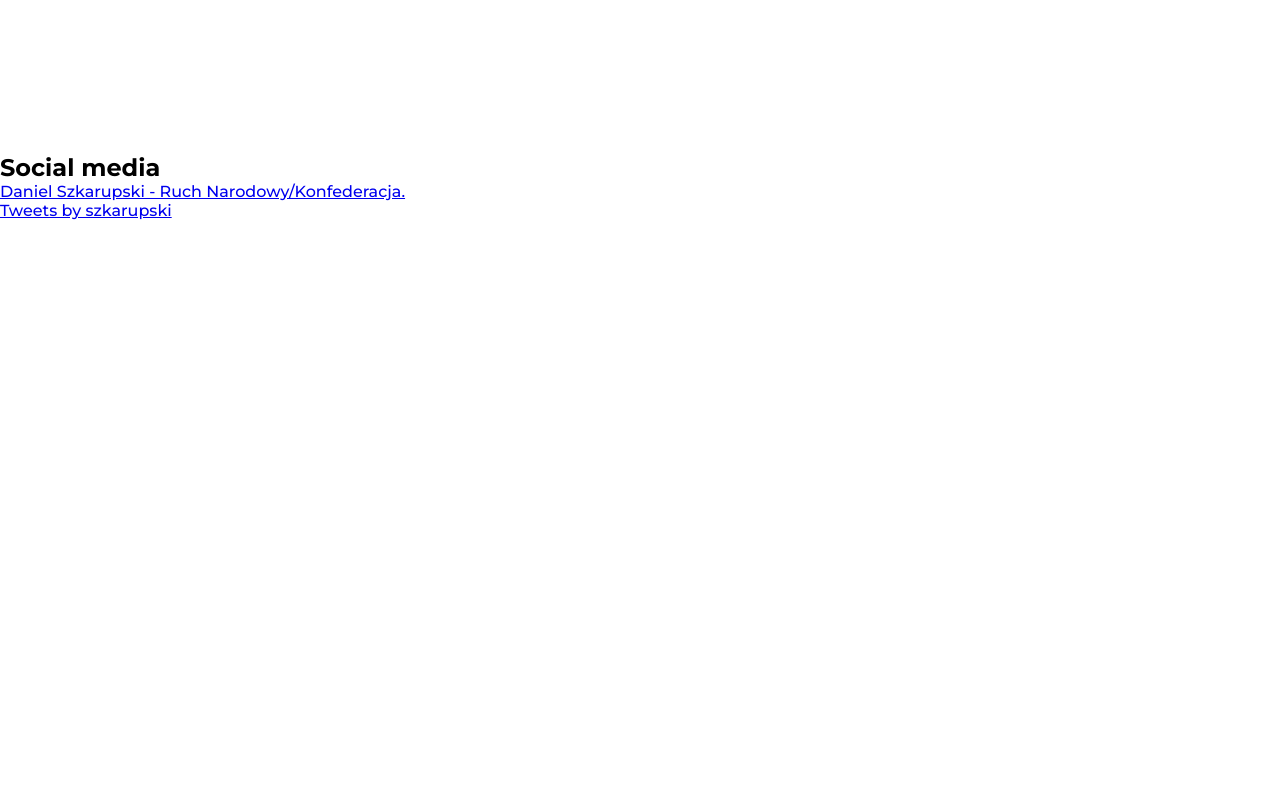
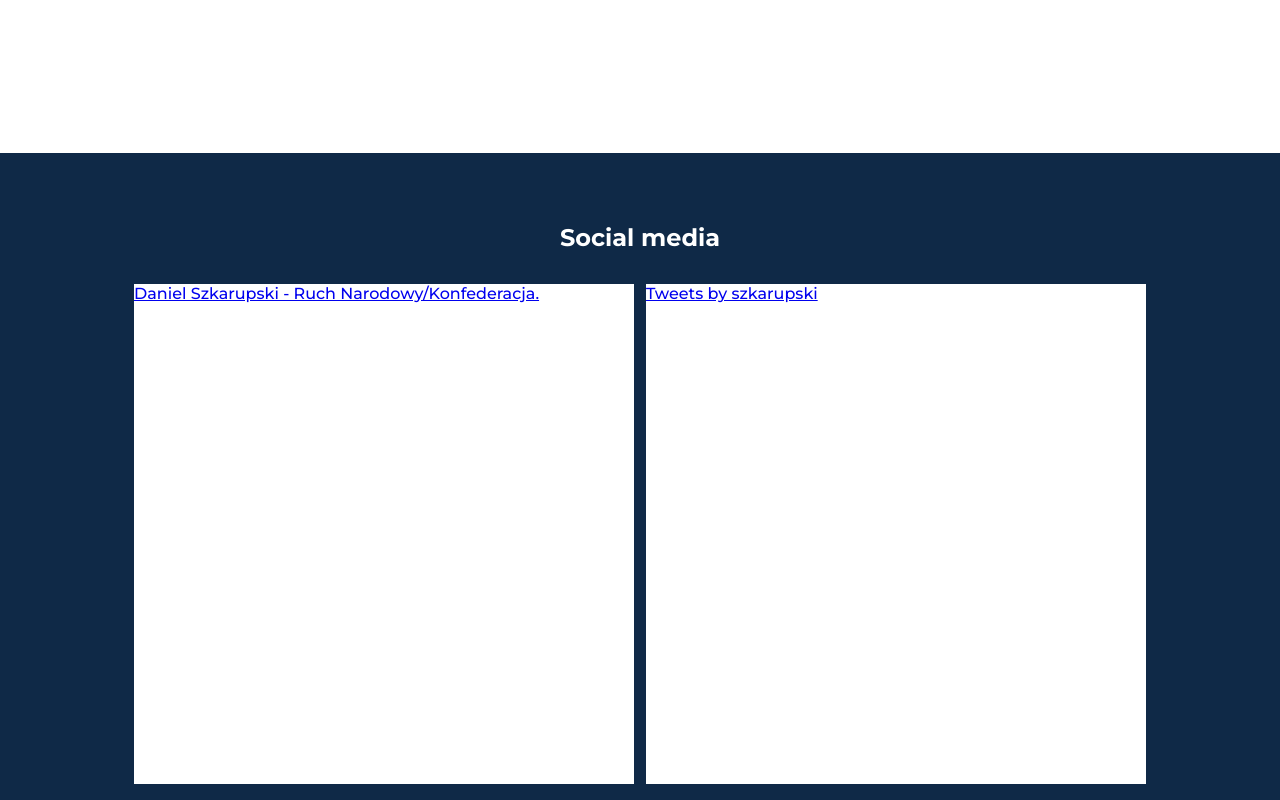
Before and after one commit to WitWitWitek/daniel-szkarupski-website, a Next.js app: page / in a window 1280 px wide. Shown: the part 1447-2247 px from the top of the page. Before the commit the page ends 1667 px from the top, so only its background shows below. Built offline with nearby package versions, Linux system fonts and the light colour scheme.

Commit message:
social media fixed and made responsive

```diff
--- a/src/app/components/Navbar/NavLarge/NavLarge.tsx
+++ b/src/app/components/Navbar/NavLarge/NavLarge.tsx
@@ -12,7 +12,7 @@ export default function NavLarge() {
       </div>
       <div>
         <Link href='/' className={styles["navbar__join-btn"]}>Dołącz do nas</Link>
-        <Link href='/' className={styles["navbar__support-btn"]}>Wesprzyj</Link>
+        <a href='https://wesprzyjrn.pl/' className={styles["navbar__support-btn"]}>Wesprzyj</a>
       </div>
     </div>
   )
--- a/src/app/components/Navbar/NavSmall/NavSmall.tsx
+++ b/src/app/components/Navbar/NavSmall/NavSmall.tsx
@@ -12,14 +12,14 @@ export default function NavSmall() {
       <button className={styles["navbar__burger-btn"]} type="button" onClick={() => setMenuOpen(prev => !prev)}>
         <Fade toggled={isMenuOpen} color={isMenuOpen ? '#0f2947' : '#ffffff'} />
       </button>
-      <div className={`${styles["navbar__backdrop"]} ${isMenuOpen ? styles["navbar__backdrop-active"] : ''}`}></div>
+      <div className={`${styles["navbar__backdrop"]} ${isMenuOpen ? styles["navbar__backdrop-active"] : ''}`} onClick={() => setMenuOpen(false)}></div>
       <div className={`${styles["navbar__menu"]} ${isMenuOpen ? styles["navbar__menu-active"] : ''}`}>
-        <Link href='/' className={styles["navbar__menu-link"]}>O mnie</Link>
-        <Link href='/' className={styles["navbar__menu-link"]}>Blog</Link>
-        <a href='/#social-media' className={styles["navbar__menu-link"]}>Social Media</a>
-        <a href='/#kontakt' className={styles["navbar__menu-link"]}>Kontakt</a>
-        <Link href='/' className={styles["navbar__menu-link"]}>Dołącz do nas</Link>
-        <Link href='/' className={styles["navbar__menu-link"]}>Wesprzyj</Link>
+        <Link href='/' className={styles["navbar__menu-link"]} onClick={() => setMenuOpen(false)}>O mnie</Link>
+        <Link href='/' className={styles["navbar__menu-link"]} onClick={() => setMenuOpen(false)}>Blog</Link>
+        <a href='/#social-media' className={styles["navbar__menu-link"]} onClick={() => setMenuOpen(false)}>Social Media</a>
+        <a href='/#kontakt' className={styles["navbar__menu-link"]} onClick={() => setMenuOpen(false)}>Kontakt</a>
+        <Link href='/' className={styles["navbar__menu-link"]} onClick={() => setMenuOpen(false)}>Dołącz do nas</Link>
+        <a href='https://wesprzyjrn.pl/' className={styles["navbar__menu-link"]} onClick={() => setMenuOpen(false)}>Wesprzyj</a>
       </div>
     </>
   )
--- a/src/app/components/Navbar/Navbars.module.scss
+++ b/src/app/components/Navbar/Navbars.module.scss
@@ -98,7 +98,6 @@
         position: fixed;
         inset: 0;
         background-color: rgba(black, $alpha: .5);
-        backdrop-filter: blur(0.3rem);
         opacity: 0;
         visibility: hidden;
         transition: opacity 0.3s, visibility 0.3s;
--- /dev/null
+++ b/src/app/components/SocialMedia/SocialMedia.module.scss
@@ -0,0 +1,67 @@
+@use '../../styles/breakpoints' as *;
+@use '../../styles/variables' as *;
+@use '../../styles/paddings' as *;
+
+.social-media {
+    width: 100%;
+    background-color: $mainBlue;
+    @include section-padding;
+    h2 {
+        color: $white;
+        text-align: center;
+    }
+    &__container {
+        width: 100%;
+        display: flex;
+        flex-direction: column;
+        align-items: center;
+        justify-content: center;
+    }
+
+    &__facebook, &__twitter {
+        margin-top: 2rem;
+        width: 200px;
+        height: 500px;
+        overflow-y: auto;
+        position: relative;
+        background-color: $white;
+    }
+
+    &__facebook {
+        overflow: unset;
+    }
+}
+
+@include xs {
+    .social-media {
+        &__facebook, &__twitter {
+            width: 300px;
+        }
+    }
+}
+
+
+@include sm {
+    .social-media {
+        &__container {
+            flex-direction: row;
+            justify-content: space-around;
+        }
+
+        &__facebook, &__twitter {
+            margin-top: 2rem;
+            width: 300px;
+        }
+    }
+}
+
+@include md {
+    .social-media {
+        width: 100%;
+
+        &__facebook, &__twitter {
+            margin-top: 2rem;
+            width: 500px;
+        }
+    }
+}
--- a/src/app/components/SocialMedia/SocialMedia.tsx
+++ b/src/app/components/SocialMedia/SocialMedia.tsx
@@ -1,10 +1,39 @@
+import styles from './SocialMedia.module.scss'
+
 export default function SocialMedia() {
     return (
-        <section>
-            <h2>Social media</h2>
-            <div>
-                <div className="fb-page" data-href="https://www.facebook.com/szkarupski" data-tabs="timeline" data-width="" data-height="" data-small-header="true" data-adapt-container-width="true" data-hide-cover="true" data-show-facepile="true"><blockquote cite="https://www.facebook.com/szkarupski" className="fb-xfbml-parse-ignore"><a href="https://www.facebook.com/szkarupski">Daniel Szkarupski - Ruch Narodowy/Konfederacja.</a></blockquote></div>
-                <a className="twitter-timeline" href="https://twitter.com/szkarupski?ref_src=twsrc%5Etfw">Tweets by szkarupski</a>
+        <section className={styles["social-media"]}>
+            <h2 id='social-media'>Social media</h2>
+            <div className={styles["social-media__container"]}>
+                <div className={styles["social-media__facebook"]}>
+                    <div
+                        className="fb-page"
+                        data-href="https://www.facebook.com/szkarupski"
+                        data-tabs="timeline"
+                        data-small-header="true"
+                        data-adapt-container-width={true}
+                        data-hide-cover="true"
+                        data-show-facepile="true"
+                        data-width="500"
+                        >
+                            <blockquote
+                                cite="https://www.facebook.com/szkarupski"
+                                className="fb-xfbml-parse-ignore">
+                                    <a
+                                        href="https://www.facebook.com/szkarupski">
+                                            Daniel Szkarupski - Ruch Narodowy/Konfederacja.
+                                    </a>
+                            </blockquote>
+                    </div>
+                </div>
+                <div className={styles["social-media__twitter"]}>
+                    <a
+                        className="twitter-timeline"
+                        href="https://twitter.com/szkarupski?ref_src=twsrc%5Etfw"
+                    >
+                        Tweets by szkarupski
+                    </a>
+                </div>
             </div>
         </section>
     )
--- a/src/app/layout.tsx
+++ b/src/app/layout.tsx
@@ -23,7 +23,7 @@ export default function RootLayout({
           async
           defer
           crossOrigin='anonymous'
-          src='https://connect.facebook.net/en_GB/sdk.js#xfbml=1&version=v16.0'
+          src='https://connect.facebook.net/pl_PL/sdk.js#xfbml=1&version=v16.0'
           nonce='lCqYkqwv'
         />
         <Script
```
